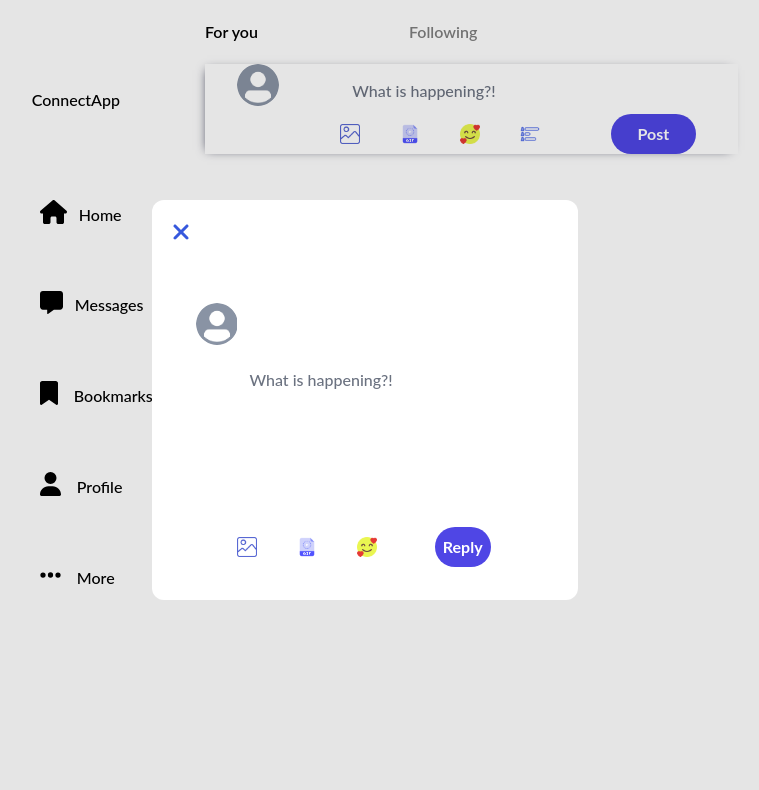
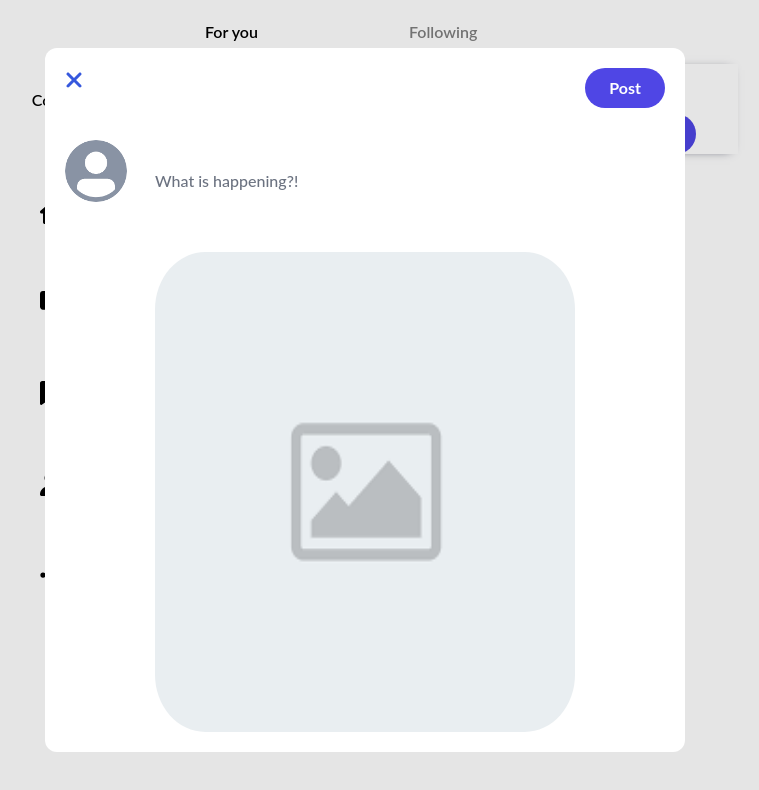
Before and after one commit to CostinVE/ConnectApp, a React (Vite) app: page /ConnectApp in a window 1280 px wide. Both pictures are taken after a click on the picture 625 px from the left and 134 px from the top of the page. Shown: the top 790 px of the page, without its empty margins (275-1034 px from the left). Built offline with nearby package versions, Linux system fonts and the light colour scheme; no server answers; the database is empty.

Commit message:
finished image upload form , next work on retriving from storage and render in tweetcomponent

```diff
--- a/src/components/FeedComponents/MainFeed.jsx
+++ b/src/components/FeedComponents/MainFeed.jsx
@@ -14,6 +14,8 @@ import { collection, addDoc, Timestamp, getDocs, doc, updateDoc, arrayUnion} fro
 import {ref, getDownloadURL} from 'firebase/storage'
 import { getUserByUserID } from "../getUserByUsername.jsx";
 import TweetComponent from "./TweetComponent.jsx";
+import imageUploadPlaceholder from "../../assets/imageuploadplaceholder.png"
+
 
 export const MainFeed = () => {
 
@@ -23,7 +25,6 @@ export const MainFeed = () => {
 
 
   const tweetCollectionRef = collection(database, "tweets");
-
 
 
 
@@ -95,88 +96,93 @@ export const MainFeed = () => {
       fetchUserData(); // Fetch user data when component mounts
     }, []);
 
-    const addImageToTweet = async () => {
-      try {
-        // Add the comment only to the tweet that is currently being interacted with
-        const parentDocRef = doc(database, "tweets", tweetList[0].id); // Change the index as needed
-        await addDoc(collection(parentDocRef, "comments"), {
-          commentText: newPost,
-          Likes: 0,
-          Username: user ? user.username : "Unknown",
-        });
-      } catch (error) {
-        console.error("Error adding comment to tweet:", error);
+
+
+    const uploadImage = () => {
+      // Create a hidden file input element
+      const input = document.createElement('input');
+      input.type = 'file';
+      input.accept = 'image/jpeg, image/png'; // Accept only JPEG and PNG files
+      input.onchange = (event) => {
+          const file = event.target.files[0];
+
+          // Check if a file was selected
+          if (!file) {
+              console.error("No file selected.");
+              return;
           }
+
+          // Validate file type (only accept .png and .jpeg)
+          const validExtensions = ["png", "jpeg", "jpg"];
+          const fileExtension = file.name.split(".")[1].toLowerCase();
+          if (!validExtensions.includes(fileExtension)) {
+              console.error("Invalid file type. Only .png and .jpeg files are allowed.");
+              return;
+          }
+
+          // Update the image element's src attribute with the selected file
+          const imageUrl = URL.createObjectURL(file);
+          document.getElementById("ImageUploadPlaceHolder").src = imageUrl;
       };
+
+      input.click(); // Trigger the file selection dialog
+  };
+
+
     return (
       <div
         id="commentform"
         className="fixed h-full w-full inset-0 z-50 flex items-center justify-center bg-black bg-opacity-10"
         onClick={handleDivClick}
       >
-        <div className="flex-col w-1/3 h-2/4 p-5 bg-white rounded-xl">
+        <div className="flex-col w-2/4 h-fit p-5 bg-white rounded-xl">
+          <div className="flex flex-row justify-between">
           <FontAwesomeIcon
             icon={faXmark}
             style={{ color: "#3658dd", fontSize: "24px", cursor: "pointer" }}
             onClick={closeImageUploadForm}
           />
-          <div className="grid grid-cols-6 gap-2 my-8">
+          <button
+                className="bg-indigo-600 hover:bg-indigo-500 text-white font-bold py-2 px-6  rounded-full"
+                onClick={onPost}
+              >
+                Post
+              </button>
+              </div>
+          <div className="flex flex-row my-8">
             <img
               id="ProfileIMG"
               src={avatarIMG}
               className="col-start-1 col-end-1 row-start-1 row-end-1"
               style={{
-                height: "42px",
+                height: "62px",
                 borderRadius: "50%",
-                marginLeft: "1.5em",
-                marginTop: "1.5em",
+                marginRight: "1em"
               }}
               alt="User Avatar"
             />
             <input
               className="col-start-2 col-end-4 row-start-1 w-80 row-end-1 border-none"
               placeholder="What is happening?!"
-              style={{ height: "200px", minWidth: "100%", border: "none" }}
+              style={{ height: "80px", width:"100%", border: "none" }}
               onChange={(event) => setNewPost(event.target.value)}
             />
+            </div>
 
-            <div className="col-start-2 col-end-2 row-start-7 row-end-7 flex items-center">
+            <div className="flex items-center justify-center">
             <img
-                src={imagePNG}
+              id="ImageUploadPlaceHolder"
+              onClick={uploadImage}
+              src={imageUploadPlaceholder}
+              className="col-start-1 col-end-1 row-start-1 row-end-1"
               style={{
-                  height: "20px",
-                  marginRight: "40px",
-                  cursor: "pointer",
+                height: "480px",
+                width:"420px",
+                borderRadius: "12%",
+                cursor:"pointer"
               }}
-                alt="Image Icon"
+              alt="User Avatar"
             />
-              <img
-                src={gifPNG}
-                style={{
-                  height: "20px",
-                  marginRight: "40px",
-                  cursor: "pointer",
-                }}
-                alt="GIF Icon"
-              />
-              <img
-                src={emojiPNG}
-                style={{
-                  height: "20px",
-                  marginRight: "40px",
-                  cursor: "pointer",
-                }}
-                alt="Emoji Icon"
-              />
-            </div>
-            <div className="col-start-5 col-end-5 row-start-7 row-end-7">
-              <button
-                className="bg-indigo-600 hover:bg-indigo-500 text-white font-bold py-2 px-2  rounded-full"
-                onClick={addImageToTweet}
-              >
-                Reply
-              </button>
-            </div>
             </div>
           </div>
         </div>
@@ -185,7 +191,7 @@ export const MainFeed = () => {
 
 
 
-  const onPost = async () => {
+  const onPost = async (imageURL) => {
     try {
       // Get the current user's UID
       const userID = auth?.currentUser?.uid;
@@ -204,11 +210,23 @@ export const MainFeed = () => {
           Bookmarks: 0,
           Timestamp: generateTimestamp(),
           UserId: userID,
-          UserName: user.username // Use user.username directly
+          UserName: user.username,
+          Image: '',
         });
+
 
          // Get the document ID of the newly added post
         const newPostID = newPostRef.id;
+
+        const newPostImageRef = doc(database, "tweets", newPostID);
+
+
+        if (imageURL) {
+          await updateDoc(newPostImageRef, { Image: newPostID });
+      }
+      else {
+        return
+      }
 
         // Update the PostRef collection with the document ID
         const PostRef = doc(database, "Users", userID); // Reference to the document in the Users collection corresponding to the current user
```
Also changed, not shown: src/assets/imageuploadplaceholder.png (added). Lines whose indentation alone changed are shown as unchanged.
